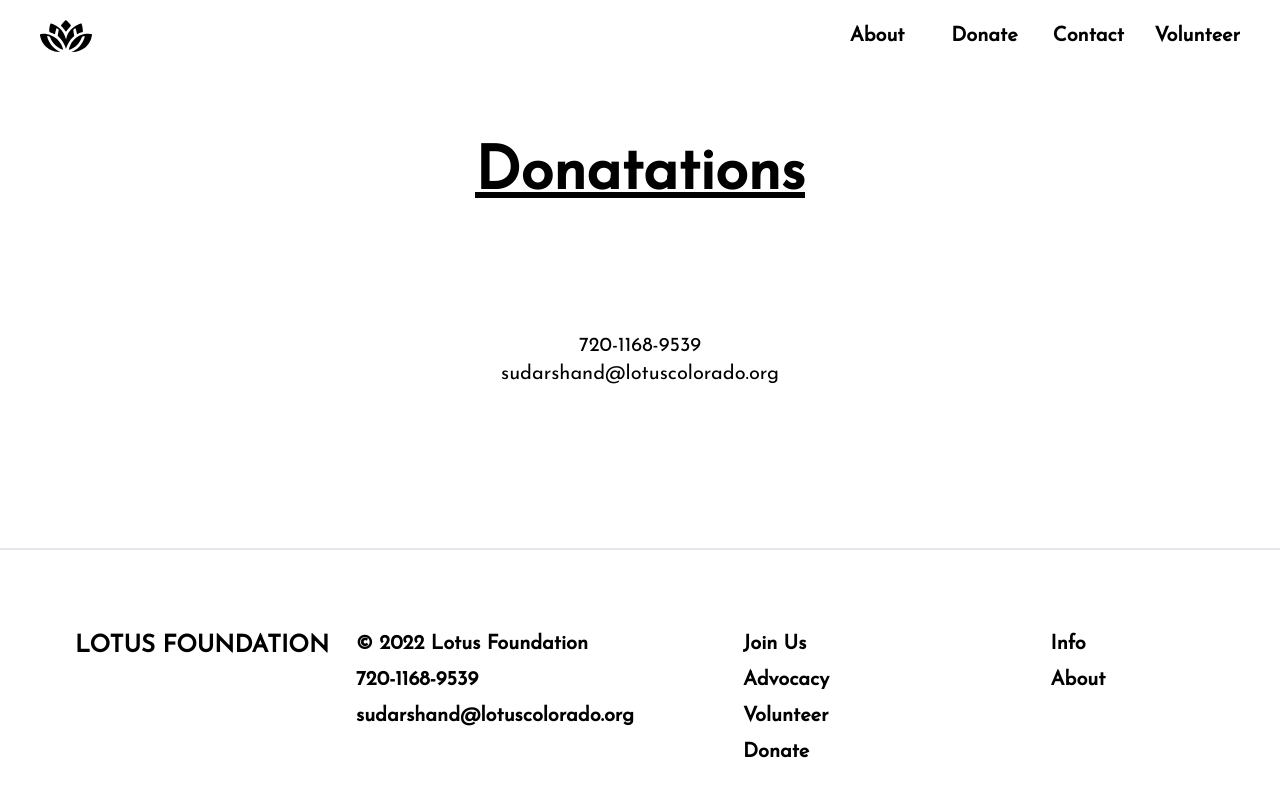
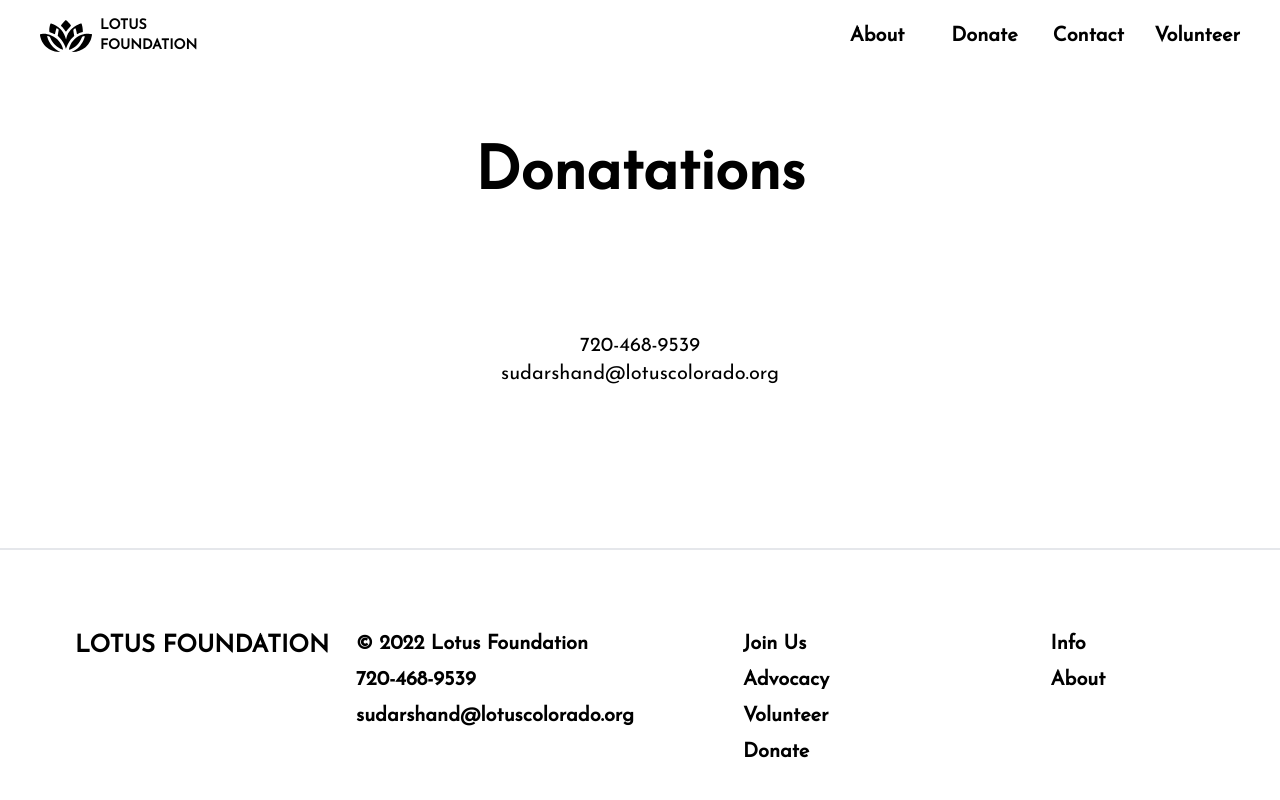
Before and after one commit to kevbuh/lotus, a Next.js app: page /donate in a window 1280 px wide. Shown: the top 800 px of the page. Built offline with nearby package versions, Linux system fonts and the light colour scheme.

Commit message:
added favicon and name next to icon

```diff
--- a/components/Footer.tsx
+++ b/components/Footer.tsx
@@ -12,7 +12,7 @@ function Footer() {
         </div>
         <div className="flex flex-col mr-auto md:mx-auto  text-center ">
           <a className="link link-hover"> &copy; 2022 Lotus Foundation</a>
-          <a className="link link-hover">720-1168-9539</a>
+          <a className="link link-hover">720-468-9539</a>
           <a className="link link-hover">sudarshand@lotuscolorado.org</a>
         </div>
         <div className="flex flex-col mr-auto md:mx-auto text-center">
--- a/components/NavBar.tsx
+++ b/components/NavBar.tsx
@@ -5,16 +5,16 @@ function NavBar() {
     <>
       <div className="navbar bg-white md:text-xl font-semibold  pt-4">
         <div className="flex-1">
+          {/* <a className="btn btn-ghost  md:text-2xl">Lotus Foundation</a>
+           */}
           <Link href="/">
-            {/* <a className="btn btn-ghost  md:text-2xl">Lotus Foundation</a>
-             */}
             <svg
               width="52"
               height="33"
               viewBox="0 0 52 33"
               fill="none"
               xmlns="http://www.w3.org/2000/svg"
-              className="ml-2 md:ml-8 cursor-pointer"
+              className=" md:ml-8 cursor-pointer"
             >
               <path
                 d="M23.7535 2.0821C22.6613 3.24262 21.569 4.53966 21.296 4.94926C20.784 5.73431 20.8181 5.80258 22.1151 6.96309C22.8661 7.64575 23.9924 8.97693 24.6068 9.89852C25.2554 10.8201 25.8697 11.6052 25.9721 11.6052C26.1087 11.6052 26.5865 11.0249 27.0644 10.3081C27.5081 9.59132 28.6345 8.29427 29.4878 7.40682C30.9555 5.97324 31.0579 5.73431 30.6825 5.05166C30.2046 4.13007 26.2793 0 25.9039 0C25.7674 0 24.8116 0.921586 23.7535 2.0821Z"
@@ -34,8 +34,14 @@ function NavBar() {
               />
             </svg>
           </Link>
+          <Link href="/">
+            <div className="invisible md:visible text-sm pl-2 cursor-pointer">
+              <p>LOTUS</p>
+              <p>FOUNDATION</p>
+            </div>
+          </Link>
         </div>
-        <div className="grid grid-cols-4 md:gap-4 mr-2 md:mr-8">
+        <div className="grid grid-cols-4 gap-2 md:gap-4 mr-4 md:mr-8">
           <Link href="/about">
             <a>About</a>
           </Link>
--- a/pages/_app.tsx
+++ b/pages/_app.tsx
@@ -1,8 +1,22 @@
 import "../styles/globals.css"; // dont delete, this loads in tailwind css
 import type { AppProps } from "next/app";
+import Head from "next/head";
 
 function MyApp({ Component, pageProps }: AppProps) {
-  return <Component {...pageProps} />;
+  return (
+    <div>
+      <Head>
+        <title>Lotus Foundation</title>
+        <meta
+          name="Boulder Based Non-Profit"
+          content="The Lotus Foundation"
+          key="desc"
+        />
+        <link rel="shortcut icon" href="/vercel.svg" />
+      </Head>
+      <Component {...pageProps} />;
+    </div>
+  );
 }
 
 export default MyApp;
--- a/pages/about.tsx
+++ b/pages/about.tsx
@@ -14,9 +14,7 @@ function About() {
   return (
     <HomeLayout>
       <div className="flex flex-col mx-auto max-w-2xl">
-        <p className="text-6xl font-bold mt-20 mx-auto flex mb-32 underline">
-          About
-        </p>
+        <p className="text-6xl font-bold mt-20 mx-auto flex mb-48 ">About</p>
 
         <div className="flex flex-col mx-auto max-w-3xl">
           <div className="mb-8 text-5xl mr-auto font-bold text-center flex ">
--- a/pages/contact.tsx
+++ b/pages/contact.tsx
@@ -5,14 +5,14 @@ function Contact() {
   return (
     <HomeLayout>
       <div className="flex flex-col mx-auto max-w-2xl">
-        <p className="text-6xl font-bold mt-20 mx-auto flex mb-32 underline">
+        <p className="text-6xl font-bold mt-20 mx-auto flex mb-32 ">
           Contact Information
         </p>
 
         <div className="flex flex-col mx-auto max-w-3xl">
           <div className="mx-auto mb-40 flex flex-col">
             <div className="flex flex-col mx-auto text-center text-sm md:text-xl">
-              <a className="link link-hover">720-1168-9539</a>
+              <a className="link link-hover">720-468-9539</a>
               <a className="link link-hover">sudarshand@lotuscolorado.org</a>
             </div>
           </div>
--- a/pages/donate.tsx
+++ b/pages/donate.tsx
@@ -5,14 +5,14 @@ function Donate() {
   return (
     <HomeLayout>
       <div className="flex flex-col mx-auto max-w-2xl">
-        <p className="text-6xl font-bold mt-20 mx-auto flex mb-32 underline">
+        <p className="text-6xl font-bold mt-20 mx-auto flex mb-32 ">
           Donatations
         </p>
 
         <div className="flex flex-col mx-auto max-w-3xl">
           <div className="mx-auto mb-40 flex flex-col">
             <div className="flex flex-col mx-auto text-center text-sm md:text-xl">
-              <a className="link link-hover">720-1168-9539</a>
+              <a className="link link-hover">720-468-9539</a>
               <a className="link link-hover">sudarshand@lotuscolorado.org</a>
             </div>
           </div>
--- a/pages/volunteer.tsx
+++ b/pages/volunteer.tsx
@@ -5,7 +5,7 @@ function Volunteer() {
   return (
     <HomeLayout>
       <div className="flex flex-col mx-auto max-w-2xl">
-        <p className="text-6xl font-bold mt-20 mx-auto flex mb-32 underline">
+        <p className="text-6xl font-bold mt-20 mx-auto flex mb-32 ">
           Volunteer
         </p>
       </div>
```
Also changed, not shown: public/vercel.svg.
